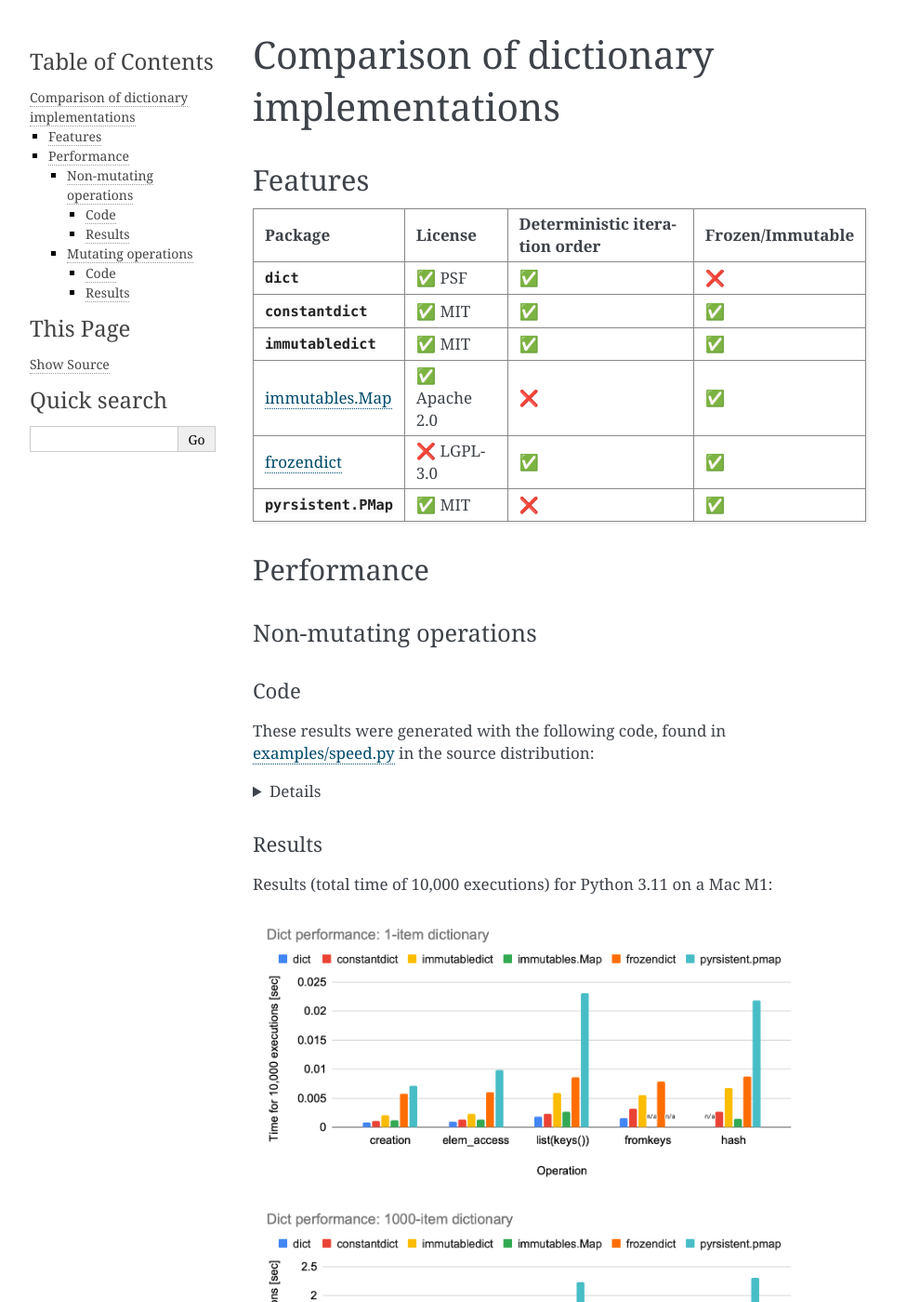
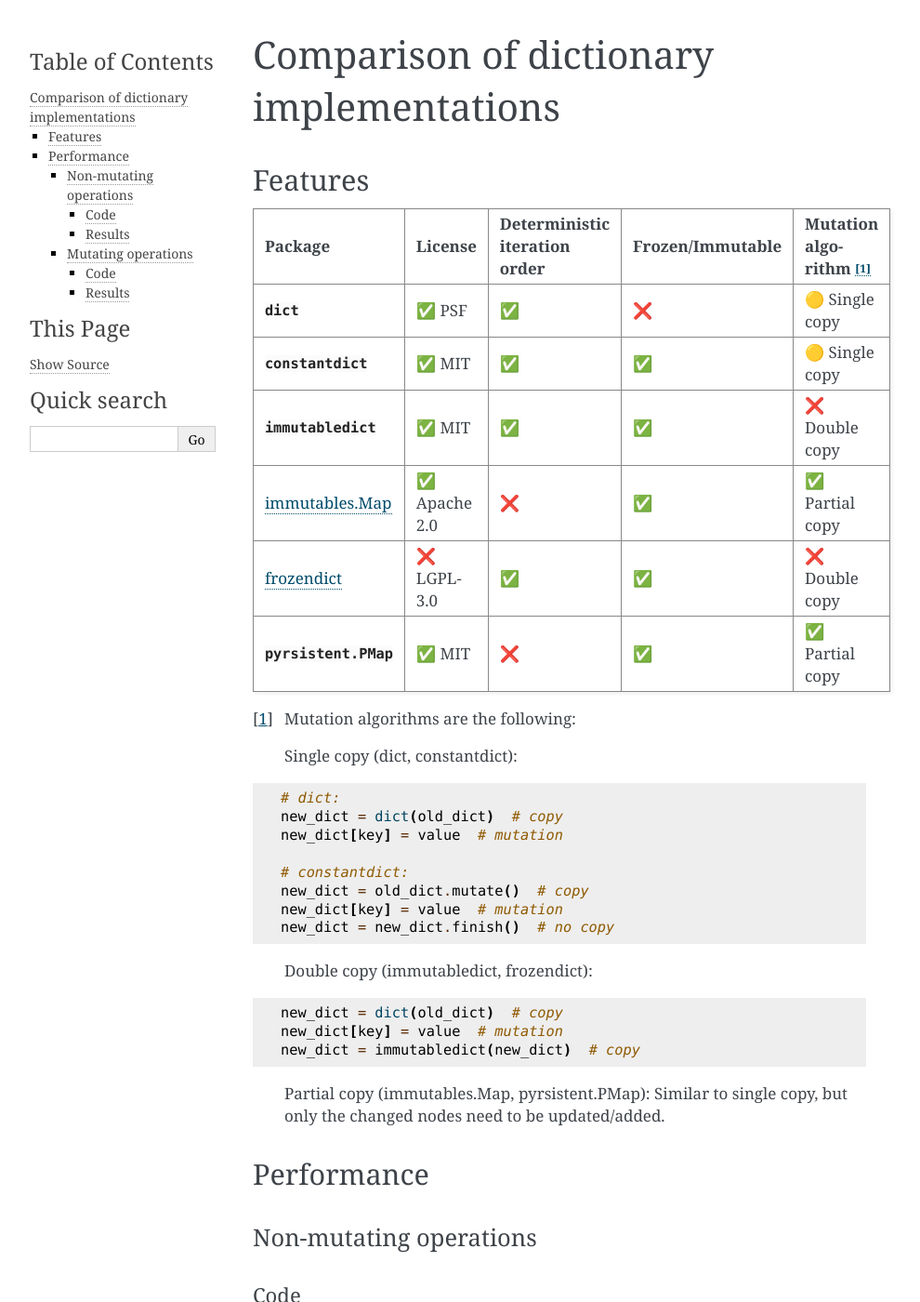
Before and after one commit to matthiasdiener/constantdict, a Sphinx documentation site: the page built from doc/comparison.rst, in a window 1280 px wide and 1400 px high. Shown: the whole window at 93% size, without its empty margins (148-1138 px from the left). Built offline with Sphinx 7.4.7, drawn with Linux system fonts in a browser that asks for light colours.

Commit message:
add a bit more doc regarding mutation complexity (#42)

```diff
--- a/doc/comparison.rst
+++ b/doc/comparison.rst
@@ -11,30 +11,63 @@ Features
      - License
      - Deterministic iteration order
      - Frozen/Immutable
+     - Mutation algorithm [#f1]_
    * - :class:`dict`
      - ✅ PSF
      - ✅
      - ❌
+     - 🟡 Single copy
    * - :class:`~constantdict.constantdict`
      - ✅ MIT
      - ✅
      - ✅
+     - 🟡 Single copy
    * - :class:`~immutabledict.immutabledict`
      - ✅ MIT
      - ✅
      - ✅
+     - ❌ Double copy
    * - `immutables.Map <https://github.com/MagicStack/immutables>`__
      - ✅ Apache 2.0
      - ❌
      - ✅
+     - ✅ Partial copy
    * - `frozendict <https://github.com/Marco-Sulla/python-frozendict>`__
      - ❌ LGPL-3.0
      - ✅
      - ✅
+     - ❌ Double copy
    * - :class:`pyrsistent.PMap`
      - ✅ MIT
      - ❌
      - ✅
+     - ✅ Partial copy
+
+
+.. [#f1] Mutation algorithms are the following:
+
+    Single copy (dict, constantdict):
+
+    .. code-block:: python
+
+          # dict:
+          new_dict = dict(old_dict)  # copy
+          new_dict[key] = value  # mutation
+
+          # constantdict:
+          new_dict = old_dict.mutate()  # copy
+          new_dict[key] = value  # mutation
+          new_dict = new_dict.finish()  # no copy
+
+    Double copy (immutabledict, frozendict):
+
+    .. code-block:: python
+
+          new_dict = dict(old_dict)  # copy
+          new_dict[key] = value  # mutation
+          new_dict = immutabledict(new_dict)  # copy
+
+    Partial copy (immutables.Map, pyrsistent.PMap): Similar to single copy, but only the changed nodes need to be updated/added.
 
 
 Performance
```
